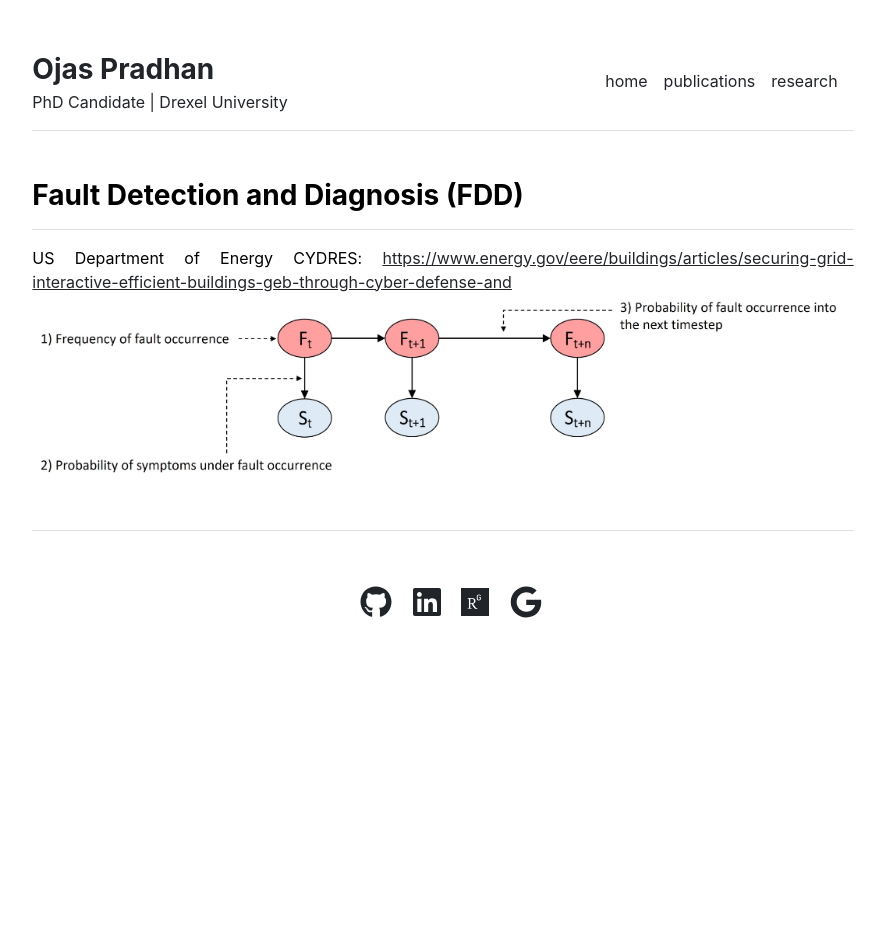
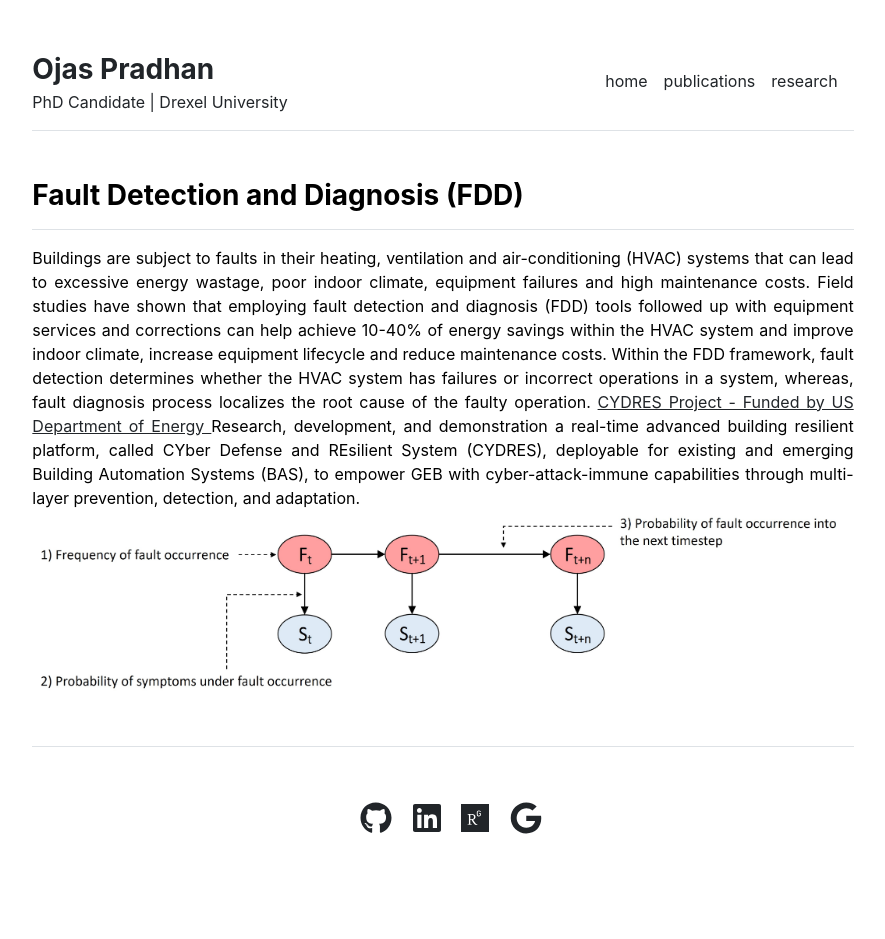
Before and after one commit to pradhanojas/pradhanojas.github.io, a Jekyll site: the page built from research/fdd.md, in a window 1280 px wide. Shown: the whole page, without its empty margins (197-1082 px from the left). Built offline with Jekyll 4.4.1, drawn with Linux system fonts in a browser that asks for light colours; before the commit the page ends 900 px from its top, so only the background shows below that.

Commit message:
research updates

```diff
--- a/_data/settings.yml
+++ b/_data/settings.yml
@@ -9,7 +9,7 @@ courses:
 - {name: 'Stellar Structures', url: 'stellar-structures'}
 
 research:
-- {name: 'Data Predictive Control (DPC)', subtitle: 'development and deployment of DPC for multiple campus building in Sweden', url: 'dpc'}
+- {name: 'Data Predictive Control (DPC)', subtitle: 'development and deployment of DPC for multiple campus buildings in Sweden', url: 'dpc'}
 - {name: 'Data Imputation', subtitle: 'multivariate missing data imputation study', url: 'data-imputation'}
 - {name: 'Fault Detection and Diagnosis (FDD)', subtitle: 'anamoly detection and root cause identification for cyber-physical systems', url: 'fdd'}
 - {name: 'Fault Prognosis', subtitle: 'prediction of future fault status for predicitve maintenance', url: 'prognosis'}
--- a/research/fdd.md
+++ b/research/fdd.md
@@ -4,7 +4,11 @@ title: "Fault Detection and Diagnosis (FDD)"
 ---
 
 <div class="row-md-6" style="text-align: justify">
-    US Department of Energy CYDRES: <a href="https://www.energy.gov/eere/buildings/articles/securing-grid-interactive-efficient-buildings-geb-through-cyber-defense-and" target="blank"> https://www.energy.gov/eere/buildings/articles/securing-grid-interactive-efficient-buildings-geb-through-cyber-defense-and</a>
+    Buildings are subject to faults in their heating, ventilation and air-conditioning (HVAC) systems that can lead to excessive energy wastage, poor indoor climate, equipment failures and high maintenance costs.  Field studies have shown that employing fault detection and diagnosis (FDD) tools followed up with equipment services and corrections can help achieve 10-40% of energy savings within the HVAC system and improve indoor climate, increase equipment lifecycle and reduce maintenance costs. Within the FDD framework, fault detection determines whether the HVAC system has failures or incorrect operations in a system, whereas, fault diagnosis process localizes the root cause of the faulty operation.
+
+    <a href="https://www.energy.gov/eere/buildings/articles/securing-grid-interactive-efficient-buildings-geb-through-cyber-defense-and" target="blank"> CYDRES Project - Funded by US Department of Energy </a>
+    Research, development, and demonstration a real-time advanced building resilient platform, called CYber Defense and REsilient System (CYDRES), deployable for existing and emerging Building Automation Systems (BAS), to empower GEB with cyber-attack-immune capabilities through multi-layer prevention, detection, and adaptation.
+
   <div class="row md-6">
   <img src="{{ site.github.url }}/assets/img/diagnosis.jpg" width="25%" height="25%">
 </div>
```
Also changed, not shown: research/data-imputation.md (+1 -1 lines), assets/img/imputation.jpg.
